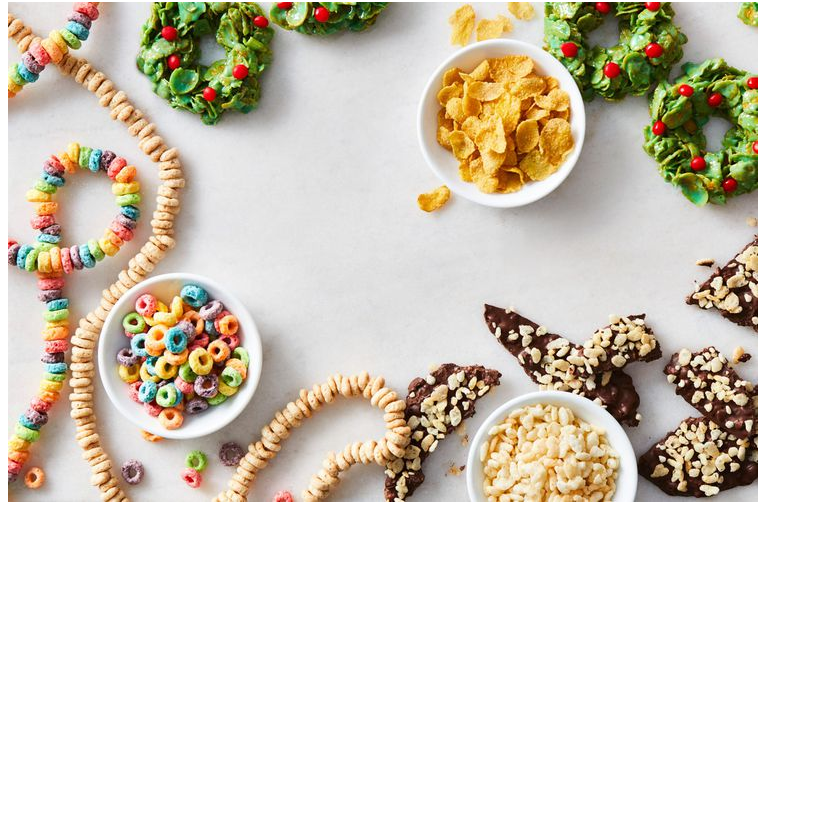
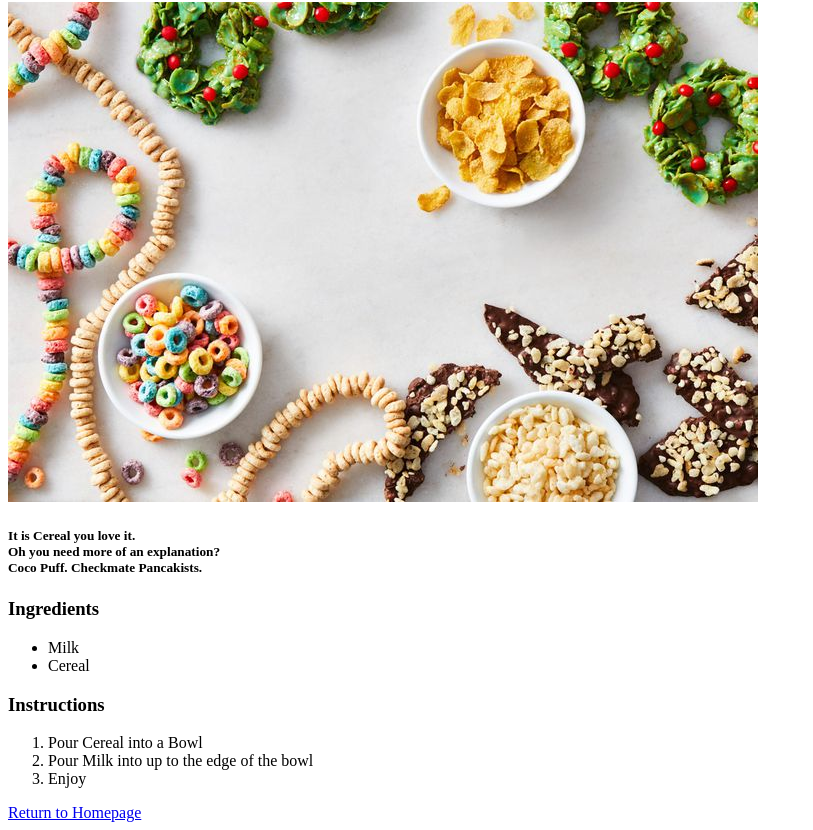
Before and after one commit to Micah-Morris/odin-recipes, a plain HTML site: page recipes/cereal.html in a window 1280 px wide. Shown: the part 78-908 px from the top of the page, without its empty margins (0-813 px from the left). Before the commit the page ends 800 px from the top, so only its background shows below. Drawn offline with Linux system fonts and the light colour scheme.

Commit message:
final commit

```diff
--- a/recipes/cereal.html
+++ b/recipes/cereal.html
@@ -9,5 +9,20 @@
 <body>
     <h1>Cereal</h1>
     <Img src="../img/cereal.jpeg">
+        <h5>It is Cereal you love it. <br>
+        Oh you need more of an explanation? <br>
+        Coco Puff. Checkmate Pancakists. </h5>
+    <H3> Ingredients</H3>
+    <ul>
+        <li>Milk</li>
+        <li>Cereal</li>
+    </ul>
+    <h3>Instructions</h3>
+    <ol>
+        <li>Pour Cereal into a Bowl</li>
+        <li>Pour Milk into up to the edge of the bowl</li>
+        <li>Enjoy</li>
+    </ol>
+    <a href="../index.html">Return to Homepage</a>
 </body>
 </html>
```
Also changed, not shown: recipes/chicken-thighs.html (+7 -0 lines), recipes/lasagna.html (+12 -0 lines).
